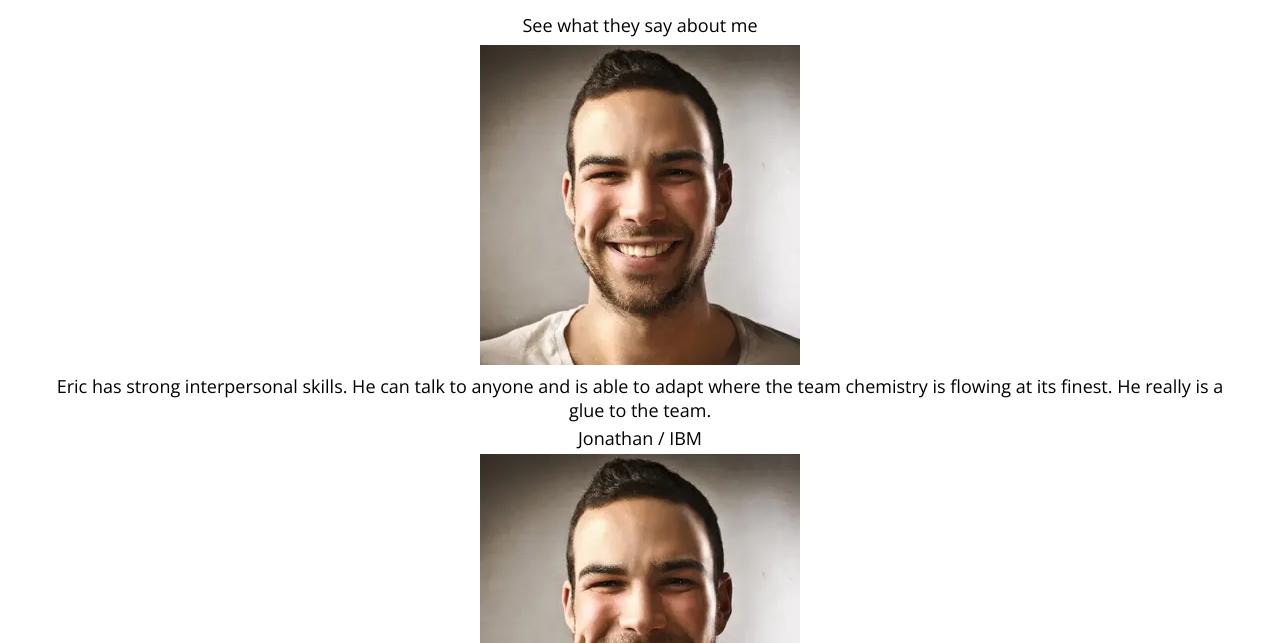
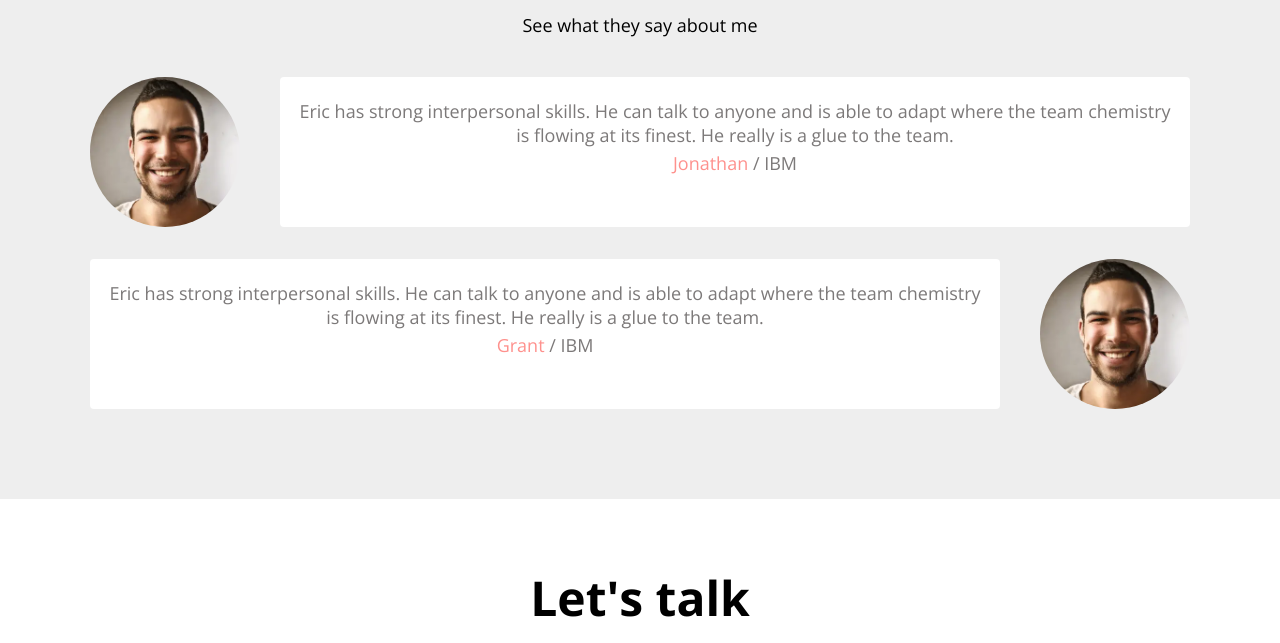
Before and after one commit to eric2408/portfolio, a plain HTML site: page index.html in a window 1280 px wide. Shown: the part 3261-3904 px from the top of the page. Drawn offline with nearby package versions, Linux system fonts and the light colour scheme.

Commit message:
css: testimonials

```diff
--- a/index.html
+++ b/index.html
@@ -303,21 +303,22 @@
      <div class="testimonials">
          <div class="testimonial">
              <img src="imgs/testimonial/people1.png" alt="people1" class="testimonial_avatar">
-         </div>
-         <div class="testimonial_speech-bubble">
-            <p>Eric has strong interpersonal skills. He can talk to anyone and is able to adapt where the team chemistry is flowing at its finest.
+            <div class="testimonial_speech-bubble">
+                <p>Eric has strong interpersonal skills. He can talk to anyone and is able to adapt where the team chemistry is flowing at its finest.
                 He really is a glue to the team.
-            </p>
-            <p class="name">Jonathan / IBM</p>
-         </div>
+                </p>
+                <p class="name"><a href="">Jonathan</a> / IBM</p>
+            </div>
+        </div>
          <div class="testimonial">
-            <img src="imgs/testimonial/people1.png" alt="people1" class="testimonial_avatar">
-        </div>
-        <div class="testimonial_speech-bubble">
+
+            <div class="testimonial_speech-bubble">
            <p>Eric has strong interpersonal skills. He can talk to anyone and is able to adapt where the team chemistry is flowing at its finest.
                He really is a glue to the team.
            </p>
-           <p class="name">Grant / IBM</p>
+           <p class="name"><a href="">Grant</a> / IBM</p>
+            </div>
+            <img src="imgs/testimonial/people1.png" alt="people1" class="testimonial_avatar">
         </div>
      </div>
   </section>
--- a/style.css
+++ b/style.css
@@ -380,3 +380,47 @@ p {
     margin-top: 8px;
     background-color: var(--color-dark-white);
 }
+
+
+/* Testimonial */
+#testimonials {
+    background-color: var(--color-light-white);
+
+}
+
+.testimonials {
+    margin: 40px;
+}
+
+.testimonial {
+    display: flex;
+    margin: 32px 0;
+}
+
+.testimonial_avatar{
+    width: 150px;
+    height: 150px;
+    border-radius: 50%;
+}
+
+.testimonial_avatar:nth-child(odd){
+    margin-right: 40px;
+}
+
+.testimonial_avatar:nth-child(even){
+    margin-left: 40px;
+}
+
+.testimonial_speech-bubble {
+    padding: 18px;
+    background-color: var(--color-white);
+    border-radius: var(--size-border-radius);
+}
+
+.testimonial_speech-bubble p {
+    color: var(--color-light-grey);
+}
+
+.testimonial_speech-bubble a {
+    color: var(--color-pink);
+}
```
